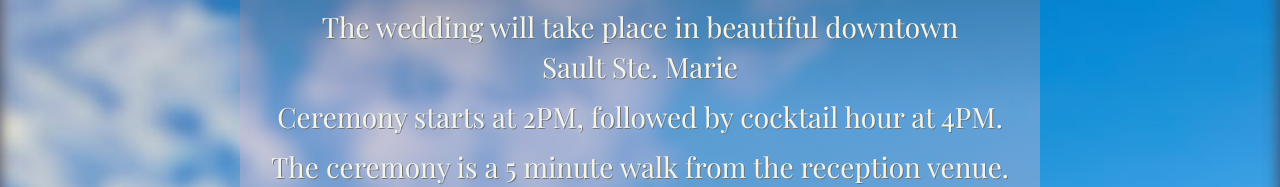
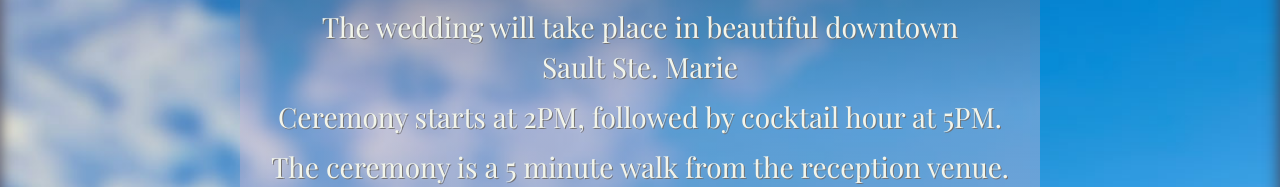
Before and after one commit to plemarquand/wedding, a plain HTML site: page index.html in a window 1280 px wide. Shown: the part 1755-1942 px from the top of the page. Drawn offline with nearby package versions, Linux system fonts and the light colour scheme.

Commit message:
Cocktail hour starts at 5pm

```diff
--- a/index.html
+++ b/index.html
@@ -59,7 +59,7 @@
         <h1>Wedding Details</h1>
         <p>The wedding will take place in beautiful downtown <br/>Sault Ste. Marie</p>
 
-        <p>Ceremony starts at 2PM, followed by cocktail hour at 4PM.</p>
+        <p>Ceremony starts at 2PM, followed by cocktail hour at 5PM.</p>
 
         <p>The ceremony is a 5 minute walk from the reception venue. Hotels are also located within walking distance.</p>
 
```
